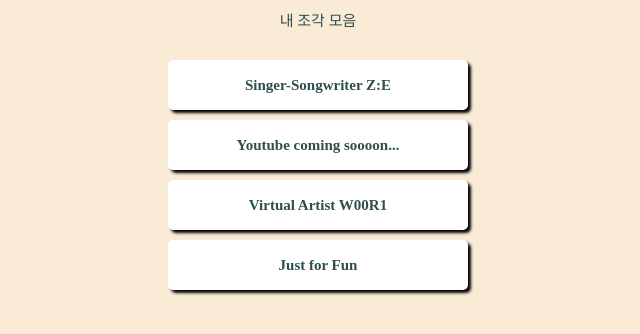
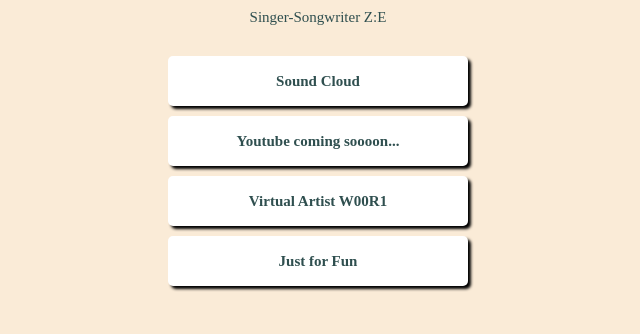
Before and after one commit to jooheehi/mypage, a plain HTML site: page index.html in a window 1280 px wide. Shown: the part 228-562 px from the top of the page, without its empty margins (322-962 px from the left). Drawn offline with Linux system fonts and the light colour scheme; a web font is replaced by a local one.

Commit message:
Update index.html

```diff
--- a/index.html
+++ b/index.html
@@ -77,8 +77,8 @@
         <div class="wrap">
             <div class="profile"></div>
             <h1 class="main"> JUHEE KIM </h1>
-            <p class="sub"> 내 조각 모음 </p>
-            <a target="_blank" href="https://on.soundcloud.com/ArufMgaNyP7iuttE6">Singer-Songwriter Z:E</a>
+            <p class="sub"> Singer-Songwriter Z:E </p>
+            <a target="_blank" href="https://on.soundcloud.com/zSYKj">Sound Cloud</a>
             <a target="_blank" href="">Youtube coming soooon...</a>
             <a target="_blank" href="https://www.instagram.com/01we_1/?igshid=NTdlMDg3MTY%3D">Virtual Artist W00R1</a>
             <a target="_blank" href="https://www.instagram.com/joohisplace/?igshid=NTdlMDg3MTY%3D">Just for Fun</a>
```
